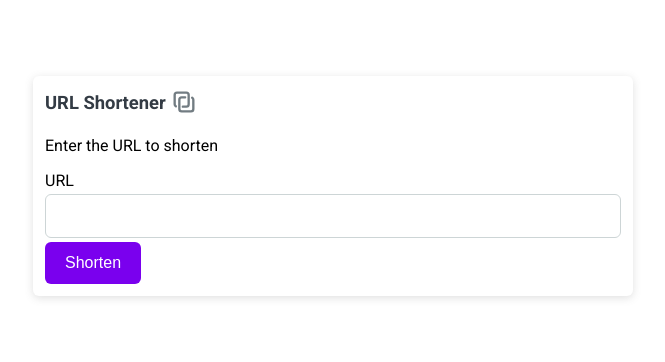
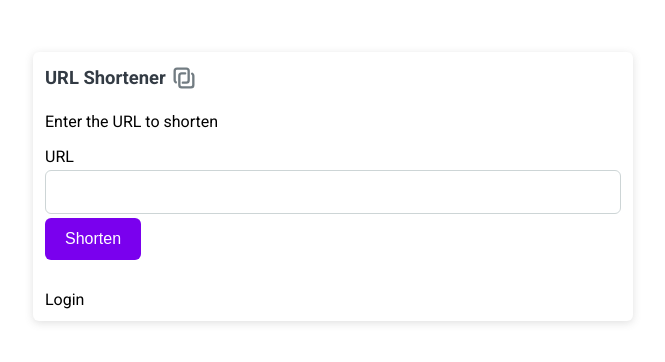
Before and after one commit to diogojpina/deep-origin-challenge, a React (Vite) app in the folder frontend/: page / in a window 1280 px wide. Shown: the part 214-576 px from the top of the page, without its empty margins (307-972 px from the left). Built offline with nearby package versions, Linux system fonts and the light colour scheme.

Commit message:
Create a shortened component to refactor the ui

```diff
--- /dev/null
+++ b/frontend/src/components/shortened-list/shortened.list.scss
@@ -0,0 +1,3 @@
+.shortened-list {
+
+}
--- /dev/null
+++ b/frontend/src/components/shortened-list/shortened.lits.tsx
@@ -0,0 +1,57 @@
+import { IoCreateOutline, IoOpenOutline } from "react-icons/io5";
+import { ShortUrl } from "../../entities";
+import { ShortenerService } from "../../services";
+
+import "./shortened.list.scss";
+
+interface Props {
+  shortUrls: ShortUrl[];
+  reload: () => void;
+}
+
+export const ShortenedList = ({ shortUrls, reload }: Props) => {
+  const updateShortUrl = (id: string) => {
+    const newSlug = prompt("Type a new slug");
+    if (!newSlug) return;
+
+    ShortenerService.updateSlug(id, newSlug).then((success) => {
+      if (success) reload();
+      else alert("Slug not changed.");
+    });
+  };
+  return (
+    <div className="shortened-list">
+      <table border={1}>
+        <thead>
+          <tr>
+            <th>Slug</th>
+            <th>URL</th>
+            <th>Action</th>
+          </tr>
+        </thead>
+        <tbody>
+          {shortUrls.map((sUrl) => (
+            <tr key={sUrl.id}>
+              <td>{sUrl.slug}</td>
+              <td>{sUrl.url}</td>
+              <td>
+                <button onClick={() => updateShortUrl(sUrl.id)}>
+                  <IoCreateOutline />
+                </button>
+                <button
+                  onClick={() =>
+                    window.open(
+                      `${import.meta.env.VITE_API_URL}/s/${sUrl.slug}`
+                    )
+                  }
+                >
+                  <IoOpenOutline />
+                </button>
+              </td>
+            </tr>
+          ))}
+        </tbody>
+      </table>
+    </div>
+  );
+};
--- a/frontend/src/pages/home/home.page.scss
+++ b/frontend/src/pages/home/home.page.scss
@@ -96,9 +96,8 @@ form {
             opacity: 0.8;
         }
     }
-
 }
 
-.shortened-list {
-    margin-top: 20px;
+.footer-box {
+    margin-top: 30px;
 }
--- a/frontend/src/pages/home/home.page.tsx
+++ b/frontend/src/pages/home/home.page.tsx
@@ -2,11 +2,12 @@ import { useEffect, useState } from "react";
 import UrlUtil from "../../util/url.util";
 import { ShortenerService } from "../../services";
 import { ShortUrl } from "../../entities";
+import UserStorage from "../../util/user.storage";
+import { Layout } from "../../components/layout/layout";
+import { Box } from "../../components/ui";
+import { ShortenedList } from "../../components/shortened-list/shortened.lits";
+import { IoCopy } from "react-icons/io5";
 import { TbLayersLinked } from "react-icons/tb";
-import { IoCopy, IoCreateOutline, IoOpenOutline } from "react-icons/io5";
-import { Box } from "../../components/ui";
-import { Layout } from "../../components/layout/layout";
-import UserStorage from "../../util/user.storage";
 
 import "./home.page.scss";
 
@@ -39,16 +40,6 @@ const HomePage = () => {
         });
       })
       .catch((error) => console.log("error", error));
-  };
-
-  const updateShortUrl = (id: string) => {
-    const newSlug = prompt("Type a new slug");
-    if (!newSlug) return;
-
-    ShortenerService.updateSlug(id, newSlug).then((success) => {
-      if (success) load();
-      else alert("Slug not changed.");
-    });
   };
 
   return (
@@ -94,37 +85,13 @@ const HomePage = () => {
           </div>
         )}
 
-        {UserStorage.hasToken() && (
-          <div className="shortened-list">
-            <table border={1}>
-              <tr>
-                <th>Slug</th>
-                <th>URL</th>
-                <th>Action</th>
-              </tr>
-              {shortUrls.map((sUrl) => (
-                <tr>
-                  <td>{sUrl.slug}</td>
-                  <td>{sUrl.url}</td>
-                  <td>
-                    <button onClick={() => updateShortUrl(sUrl.id)}>
-                      <IoCreateOutline />
-                    </button>
-                    <button
-                      onClick={() =>
-                        window.open(
-                          `${import.meta.env.VITE_API_URL}/s/${sUrl.slug}`
-                        )
-                      }
-                    >
-                      <IoOpenOutline />
-                    </button>
-                  </td>
-                </tr>
-              ))}
-            </table>
-          </div>
-        )}
+        <div className="footer-box">
+          {UserStorage.hasToken() ? (
+            <ShortenedList shortUrls={shortUrls} reload={load} />
+          ) : (
+            <>Login</>
+          )}
+        </div>
       </Box>
     </Layout>
   );
```
